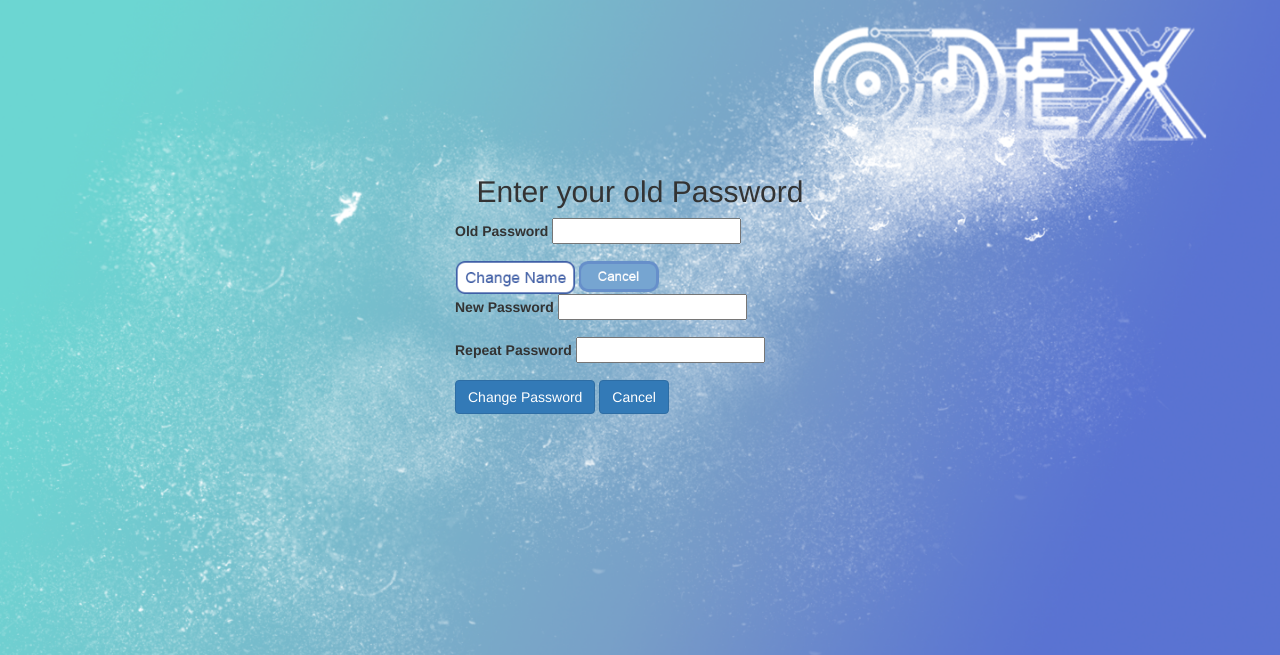
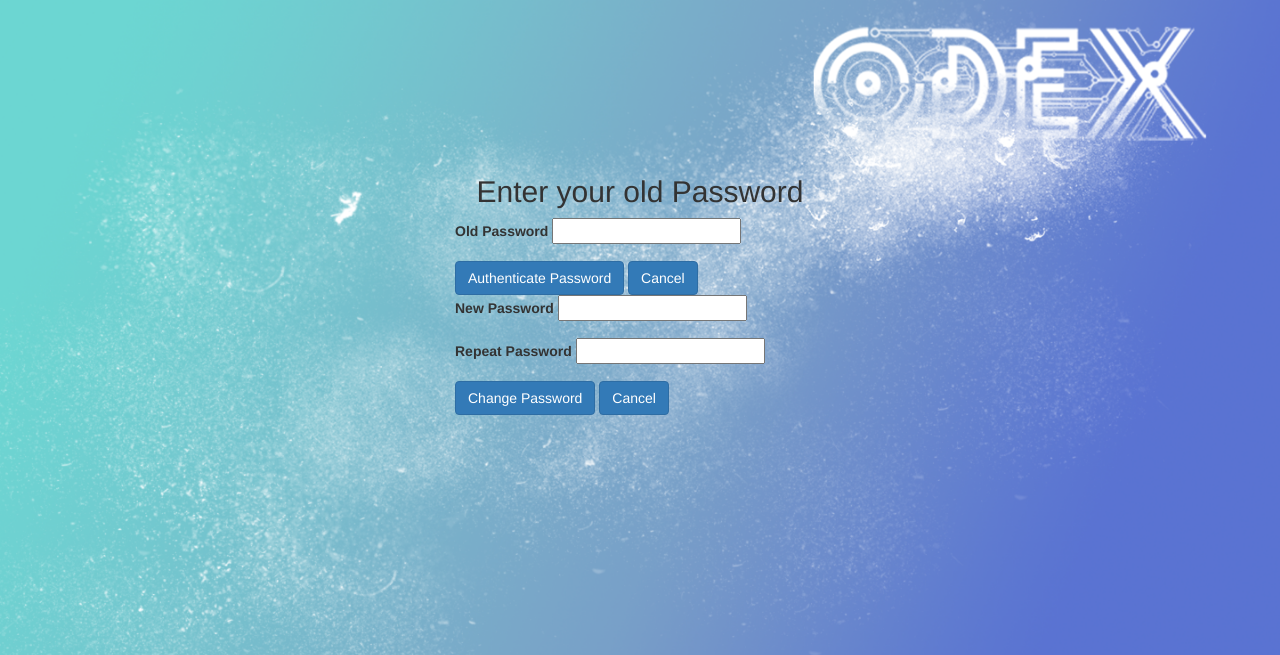
Before and after one commit to christophusbeck/odex, a Django app: template user/templates/change_password.html in a window 1280 px wide. Shown: the top 655 px of the page. Run offline with Django 4.2, Linux system fonts and the light colour scheme; the template is opened without the code that fills it, so the values that code supplies are empty, except form fields; tables that the repository leaves empty hold one stand-in row (values such as "Sample post"); form fields are guessed from the names that the template uses; some libraries are stand-ins or nearby versions.

Commit message:
edit change password

```diff
--- a/user/templates/change_password.html
+++ b/user/templates/change_password.html
@@ -46,14 +46,11 @@
                 <div style="color: red;">{{ form.old_password.errors.0 }}</div>
             </div>
             <div>
-                <input type="image" src="/static/img/button/change_name.png" width="120" width="105" align="top" id="authenticate"
-                       value="Authenticate Password">
-
+                <input type="submit" id="authenticate" value="Authenticate Password" class="btn btn-primary">
                 <a href="/main/">
-                    <img src="/static/img/button/cancel.png" width="80">
+                    <button type="button" value="Cancel" class="btn btn-primary">Cancel</button>
                 </a>
             </div>
-
         {% endif %}
 
         {% if form %}
```
